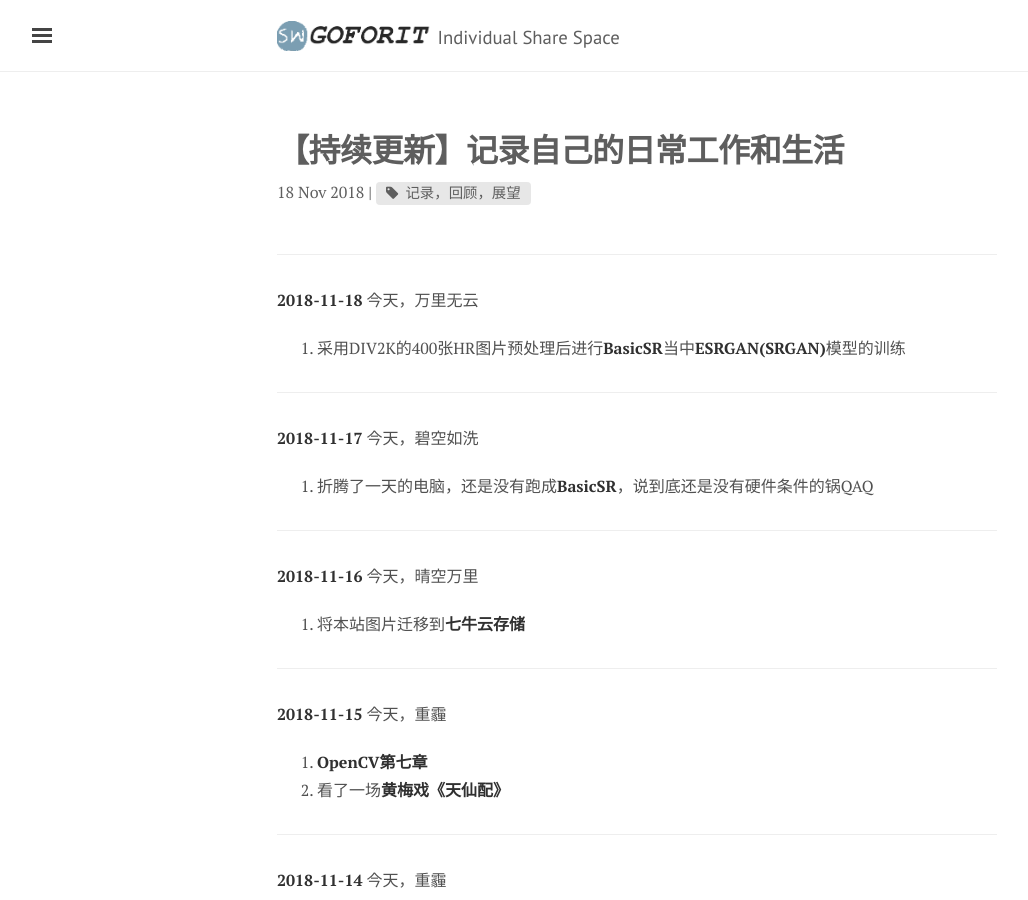
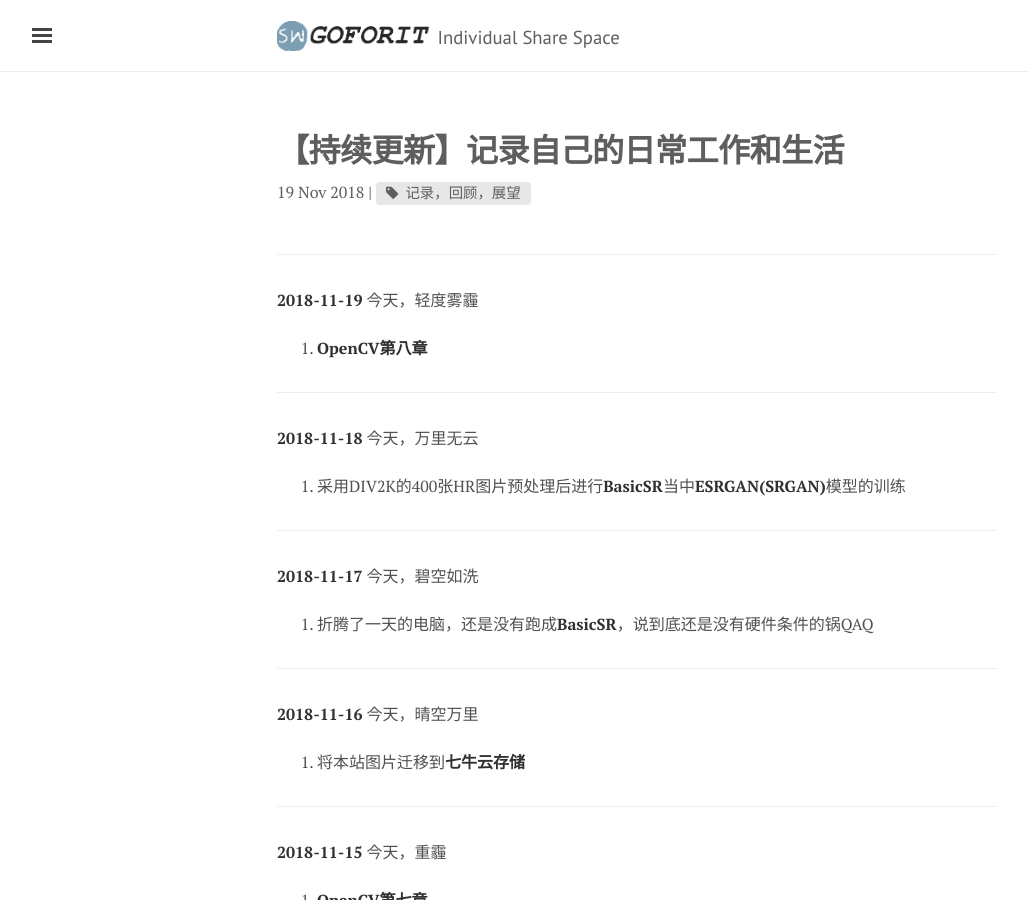
Before and after one commit to illust/illust.github.io, a Jekyll site: the page built from _posts/2018-11-19-works.md, in a window 1280 px wide and 900 px high. Shown: the whole window, without its empty margins (3-1031 px from the left). Built offline with Jekyll 4.4.1, drawn with Linux system fonts in a browser that asks for light colours; nearby versions of some CDN libraries; comment, search, counter and statistics services are not loaded.

Commit message:
daily works

```diff
--- a/_posts/2018-11-18-works.md
+++ b/_posts/2018-11-19-works.md
@@ -5,6 +5,11 @@ categories: [dailyposts]
 excerpt: 回到写日记的年月里，fight！
 tags: [记录，回顾，展望]
 ---
+----------------------------
+**2018-11-19**
+今天，轻度雾霾
+1.    **OpenCV第八章**
+
 ----------------------------
 **2018-11-18**
 今天，万里无云
```
